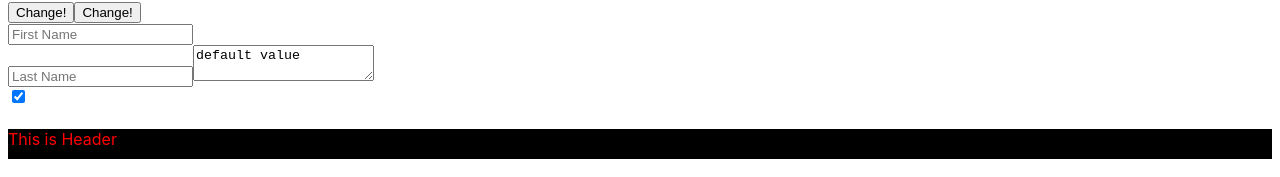
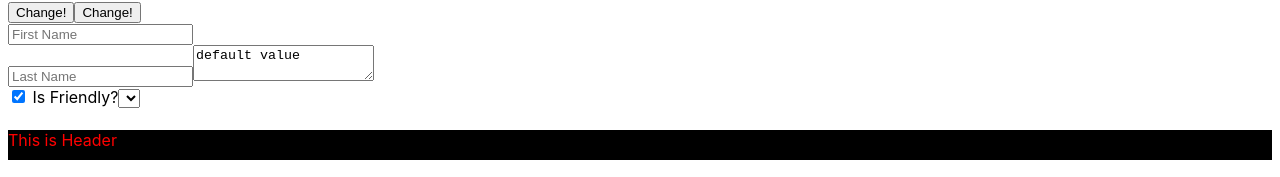
Before and after one commit to ranjitatvu/todoreact, a React (Create React App) app: page / in a window 1280 px wide. Shown: the part 273-450 px from the top of the page. Built offline with nearby package versions, Linux system fonts and the light colour scheme; no server answers.

Commit message:
latest changes

```diff
--- a/src/components/Forms.js
+++ b/src/components/Forms.js
@@ -7,7 +7,9 @@ class Forms extends React.Component{
         this.state={
                 firstName:"",
                 lastName:"",
-                isFriendly:true
+                isFriendly:true,
+                favColor:"red"
+
         }
 
     this.handleChange=this.handleChange.bind(this)
@@ -16,6 +18,8 @@ class Forms extends React.Component{
 
     handleChange(event){
         const {name, value, type, checked} = event.target
+
+        type === "checkbox" ? this.setState({[name]: checked}):
             this.setState({
                 [name]: value
             })
@@ -32,12 +36,21 @@ class Forms extends React.Component{
                         <input type="text" name ="lastName" placeholder="Last Name" onChange={this.handleChange} />
                         <textarea value="default value"/>
                         <br/>
+                        <label>
                         <input
                         name="isFriendly"
                         type="checkbox"
                         checked={this.state.isFriendly}
                         onChange={this.handleChange}
-                        />
+
+                        /> Is Friendly?
+                        </label>
+                        <select value={this.state.favColor}>
+                            <option value="blue"></option>
+                            <option value="red"></option>
+                            <option value="orange"></option>
+                            <option value="yellow"></option>
+                        </select>
 
                         <h1>{this.state.firstName} {this.state.lastName}</h1>
 
```
